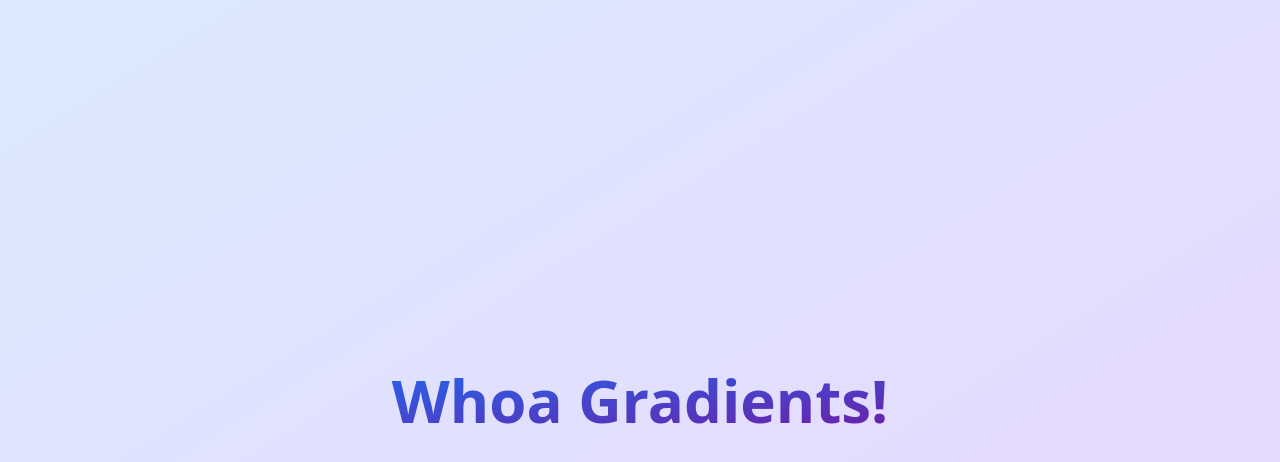
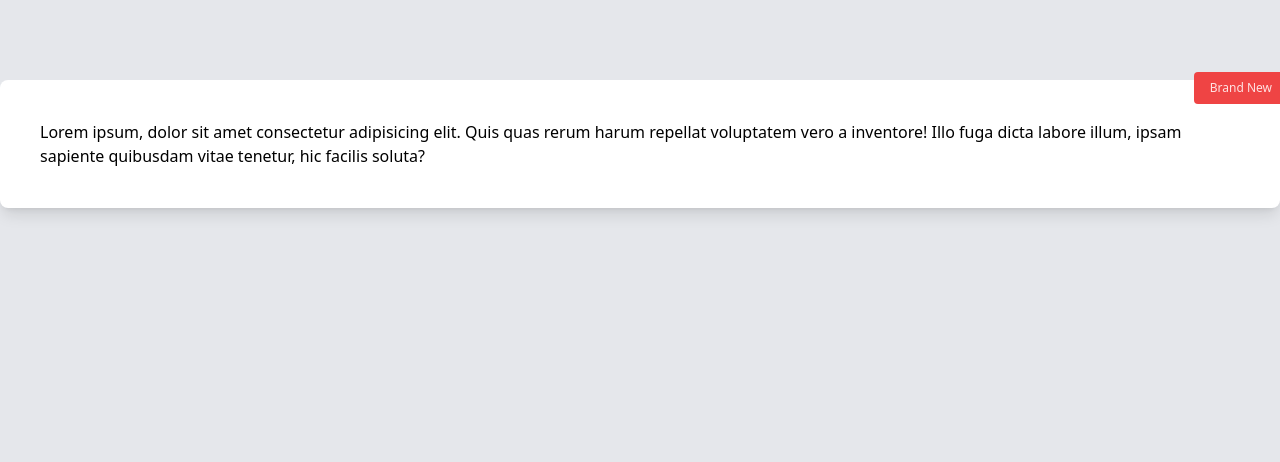
Before and after one commit to jcdacula7/learning_tailwind, a website: page public/index.html in a window 1280 px wide. Drawn offline with Linux system fonts and the light colour scheme.

Commit message:
edit README, code container class, relative and absolute positioning

```diff
--- a/public/index.html
+++ b/public/index.html
@@ -13,97 +13,26 @@
     </style>
   </head>
   <body>
-    <!-- spacing -->
-    <!-- <div class="p-20">
-      <h2 class="mb-4">Spacing Section</h2>
-      <p class="mb-4">
-        Tailwind helps us space things out with margin and padding
-      </p>
-      <button class="mr-3 py-2 px-4">Learn More</button>
-      <button class="py-2 px-8">Sign Up</button>
-    </div> -->
+    <div class="py-20 min-h-screen bg-gray-200">
+      <!-- container -->
+      <div class="container mx-auto">
+        <div class="relative bg-white p-10 rounded-lg shadow-lg">
+          <!-- absolutely positioned label -->
+          <div
+            class="absolute top-0 right-0 bg-red-500 text-red-100 py-2 px-4 text-xs rounded transform translate-x-2 -translate-y-2"
+          >
+            Brand New
+          </div>
 
-    <!-- box properties -->
-    <!-- background, borders, rounding, shadows -->
-    <!-- <div class="p-20 bg-blue-400">
-      <h2 class="mb-4">Box Properties</h2>
-      <div class="p-10 bg-purple-400 rounded border-2 border-purple-500 text-center font-bold shadow-lg shadow-purple-600">
-        I am a box
+          <!-- content -->
+          <p>
+            Lorem ipsum, dolor sit amet consectetur adipisicing elit. Quis quas
+            rerum harum repellat voluptatem vero a inventore! Illo fuga dicta
+            labore illum, ipsam sapiente quibusdam vitae tenetur, hic facilis
+            soluta?
+          </p>
+        </div>
       </div>
-    </div> -->
-
-    <!-- sizing and numbering -->
-    <!-- <div class="py-20 px-10 bg-orange-300">
-      <button class="p-4 bg-green-400 rounded w-8">Click Me</button>
-      <button class="p-4 bg-green-400 rounded w-12">Click Me</button>
-      <button class="p-4 bg-green-400 rounded w-20">Click Me</button>
-      <button class="p-4 bg-green-400 rounded w-32">Click Me</button>
-      <button class="p-4 bg-green-400 rounded w-48 h-48">Click Me</button>
-    </div> -->
-
-    <!-- typography -->
-    <!-- <div class="p-20 text-gray-800 leading-relaxed">
-      <h2 class="mb-1 text-2xl text-gray-700 font-bold tracking-wide">
-        Learning Tailwind is Fun!
-      </h2>
-      <h3 class="mb-8 text-xl text-gray-500">More fun than I expected.</h3>
-
-      <p class="mb-8">
-        Lorem ipsum dolor sit amet consectetur adipisicing elit. Hic amet vitae
-        dignissimos corporis, reprehenderit officiis! Facere exercitationem
-        consectetur cupiditate corporis rerum, recusandae fugit quae, illum quod
-        adipisci nesciunt. Commodi, consectetur.
-      </p>
-      <p class="mb-8">
-        Lorem ipsum dolor sit amet consectetur adipisicing elit. Rerum tenetur
-        ipsam libero quod debitis tempora animi facere saepe veniam dolorem,
-        suscipit maiores architecto accusantium iure quos maxime aperiam nisi
-        pariatur.
-      </p>
-      <p class="mb-8">
-        Lorem ipsum dolor sit amet consectetur, adipisicing elit. Atque
-        cupiditate rem aut et voluptatem ducimus ut beatae error, odit illum
-        earum perferendis, non commodi nemo fugiat porro consectetur voluptates
-        ipsum!
-      </p>
-    </div> -->
-
-    <!-- colors -->
-    <!-- pseudo classes -->
-    <!-- transitions and transforms -->
-    <!-- animations -->
-
-    <!-- <div class="p-20 bg-gray-800 space-y-2">
-      <div
-        class="p-4 rounded bg-red-100 hover:bg-red-900 text-red-900 hover:text-red-100 transform hover:translate-x-4 transition duration-500"
-      >
-        i am a box 1
-      </div>
-      <div
-        class="p-4 rounded bg-red-200 hover:bg-green-200 text-red-800 hover:text-red-900 transition duration-500 transform hover:scale-110"
-      >
-        i am a box 2
-      </div>
-      <div class="p-4 rounded bg-red-300 text-red-700 hover:animate-bounce">
-        i am a box 3
-      </div>
-      <div class="p-4 rounded bg-red-400 text-red-600">i am a box 4</div>
-      <div class="p-4 rounded bg-red-500 text-red-300">i am a box 5</div>
-      <div class="p-4 rounded bg-red-600 text-red-300">i am a box 6</div>
-      <div class="p-4 rounded bg-red-700 text-red-300">i am a box 7</div>
-      <div class="p-4 rounded bg-red-800 text-red-200">i am a box 8</div>
-      <div class="p-4 rounded bg-red-900 text-red-100">i am a box 9</div>
-      <div class="p-4 rounded bg-red-950 text-red-50">i am a box 10</div>
-    </div> -->
-
-    <div
-      class="min-h-screen flex items-center justify-center bg-gradient-to-br from-blue-100 to-purple-200"
-    >
-      <h1
-        class="text-6xl font-bold bg-clip-text text-transparent bg-gradient-to-br from-blue-600 to-purple-800"
-      >
-        Whoa Gradients!
-      </h1>
     </div>
   </body>
 </html>
```
Also changed, not shown: README.md, public/output.css.
